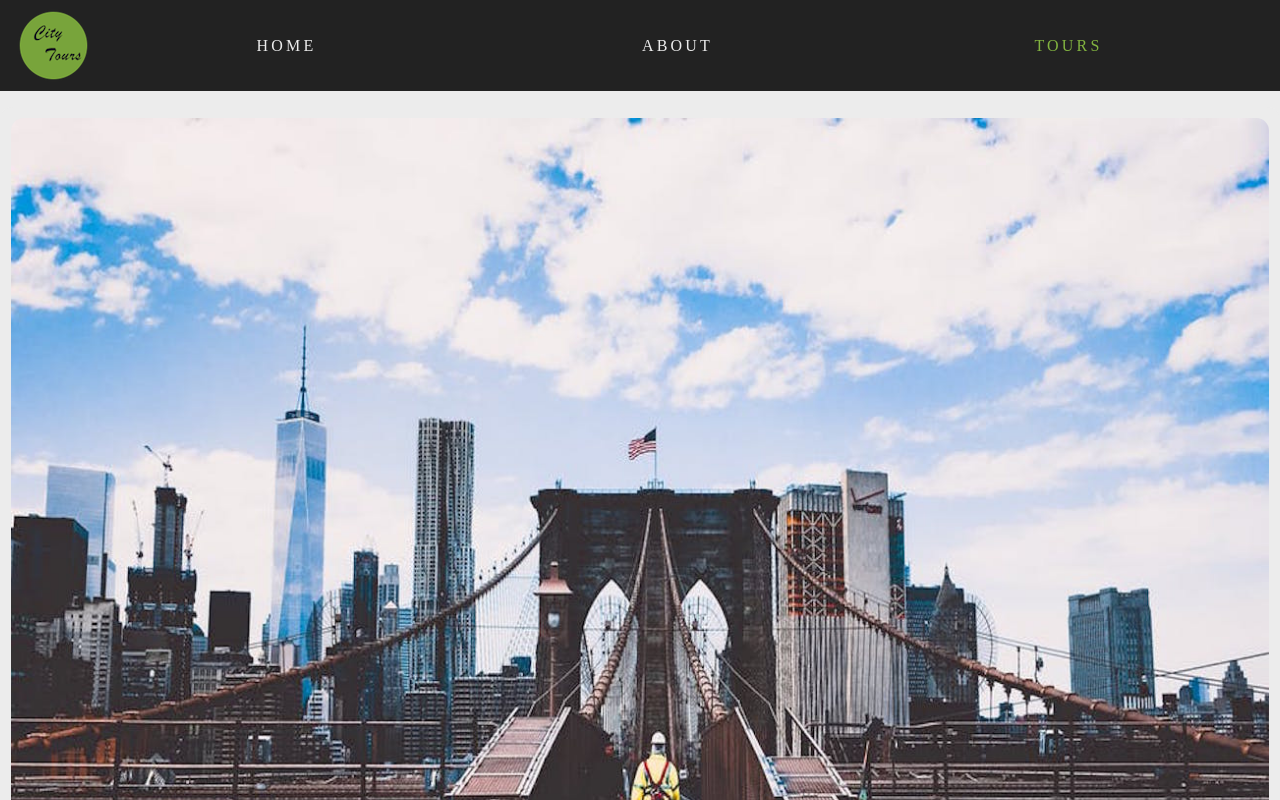
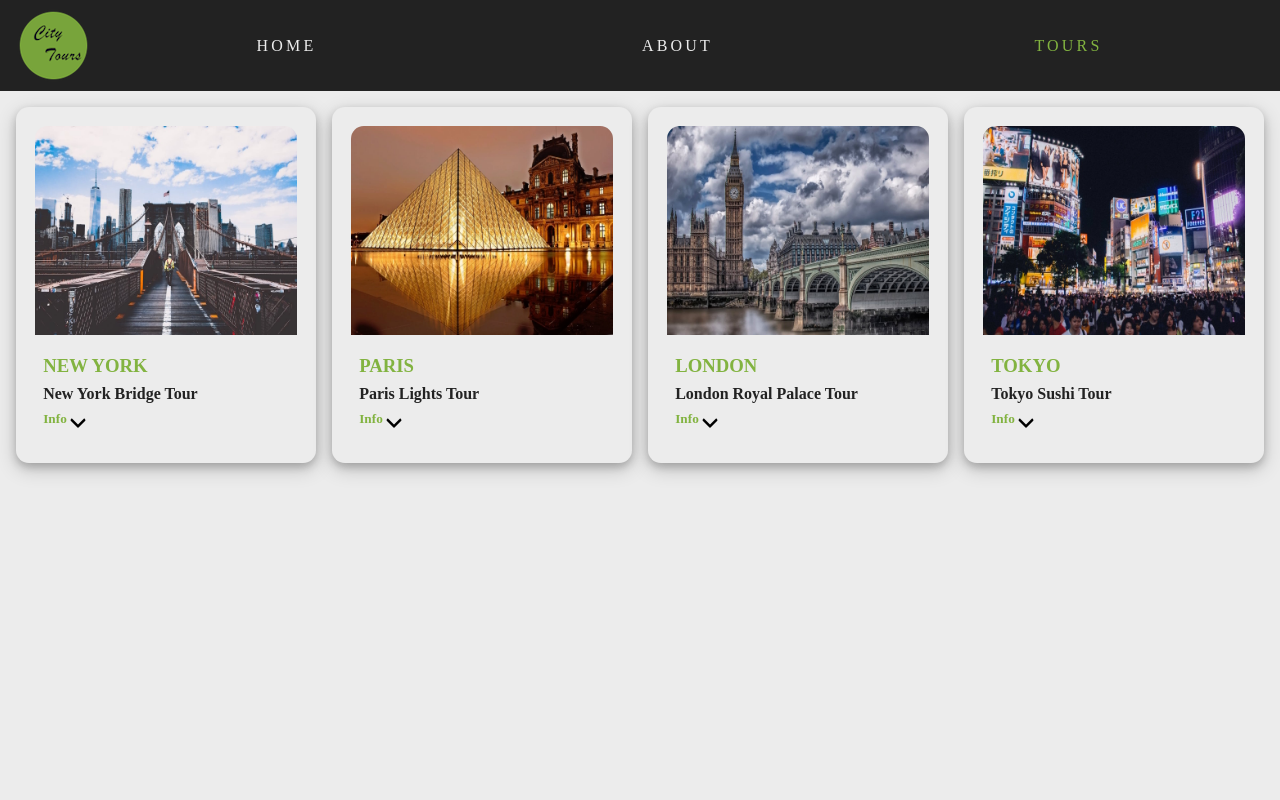
Before and after one commit to A-SH-V2021/react-web-project, a React (Create React App) app: page / in a window 1280 px wide. Shown: the top 800 px of the page. Built offline with nearby package versions, Linux system fonts and the light colour scheme.

Commit message:
countinue to complete

```diff
--- a/src/component/tour/Tour.scss
+++ b/src/component/tour/Tour.scss
@@ -4,7 +4,8 @@
   background: $mainGrey;
   border-radius: 0.8rem;
   margin: 1rem 0;
-  padding: 0.7rem;
+  padding: 1.2rem;
+  box-shadow: 0 4px 8px 0 rgba(0, 0, 0, 0.2), 0 6px 20px 0 rgba(0, 0, 0, 0.19);
   :first-child {
     width: 100%;
     border-top-left-radius: 0.8rem;
--- a/src/component/tourlist/Tourlist.js
+++ b/src/component/tourlist/Tourlist.js
@@ -7,10 +7,10 @@ import "./Tourlist.scss";
 const Tourlist = () => {
 
   const [data, setData] = useState(tourData)
-  console.log(data);
+
   return (
     <section className='tourlist'>
-     {tourData.map((item)=>{
+     {data.map((item)=>{
 return <Tour key={item.id} {...item}/>
      })}
     </section>
--- a/src/component/tourlist/Tourlist.scss
+++ b/src/component/tourlist/Tourlist.scss
@@ -1,3 +1,22 @@
-.tourlist{
+.tourlist {
+  padding: 0 1rem;
+  display: grid;
+  grid-gap: 1rem;
+}
 
+@media screen and (min-width: 468px) {
+    .tourlist {
+      grid-template-columns: repeat(2, 1fr);
+    }
+  }
+@media screen and (min-width: 768px) {
+  .tourlist {
+    grid-template-columns: repeat(3, 1fr);
+  }
 }
+
+@media screen and (min-width: 1024px) {
+  .tourlist {
+    grid-template-columns: repeat(4, 1fr);
+  }
+}
```
